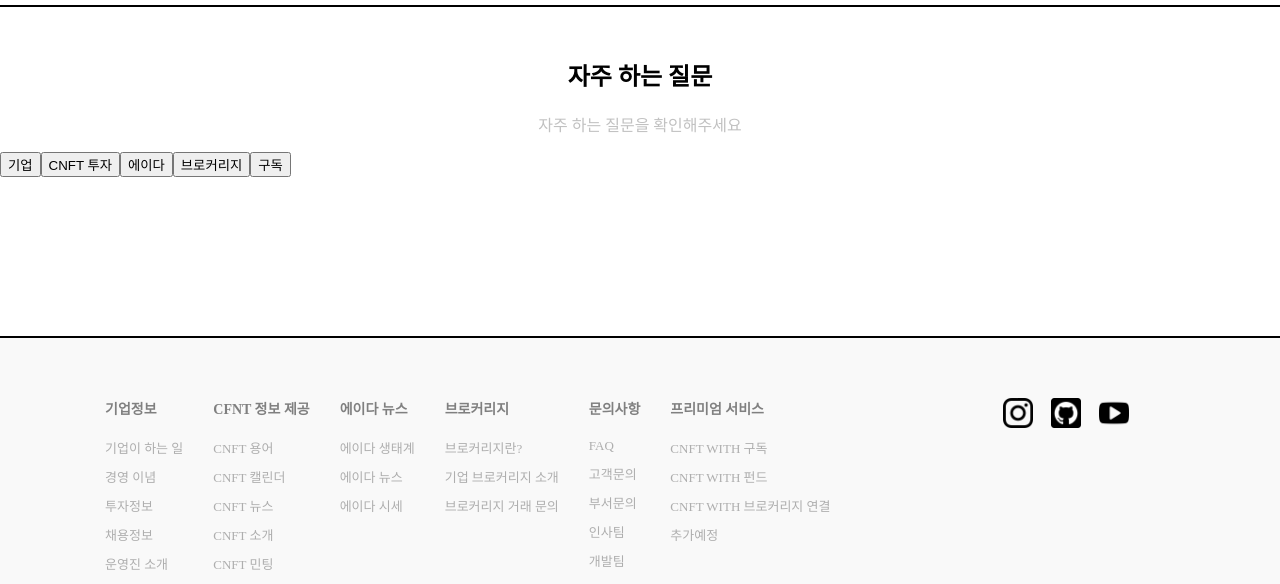
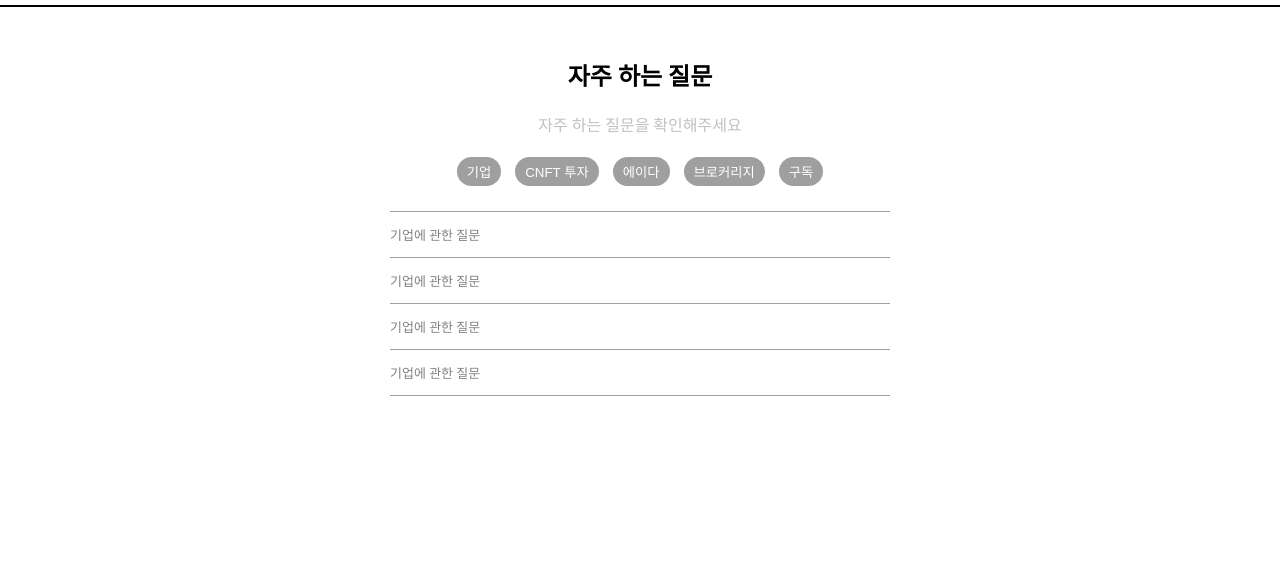
Before and after one commit to CookiePawn/CNFT-WITH, a PHP site: page /html/questionsPage.html in a window 1280 px wide. Shown: the part 649-1233 px from the top of the page. Run offline with PHP 8.4, Linux system fonts and the light colour scheme; some libraries are stand-ins or nearby versions; some web fonts are replaced.

Commit message:
UPDATE 1. 문의사항 페이지 하는중

```diff
--- a/css/questionsPage.css
+++ b/css/questionsPage.css
@@ -40,5 +40,29 @@ section[name="qnaListSection"] > p {
 }
 
 .qnaCategoryDiv > button{
-    float: left;
+    margin: 5px;
+    padding: 5px;
+    padding-left: 10px;
+    padding-right: 10px;
+    color: white;
+    background-color: #9f9f9f;
+    border-radius: 50px;
+    border: 0;
 }
+
+.qnaInfoListDiv {
+    width: 500px;
+    margin: auto;
+    margin-top: 20px;
+    border-top: 0.5px solid #9f9f9f;
+}
+
+.qnaInfo {
+    border-bottom: 0.5px solid #9f9f9f;
+}
+
+.qnaInfo > p {
+    font-size: 13px;
+    color: gray;
+    text-align: left;
+}
--- a/html/questionsPage.html
+++ b/html/questionsPage.html
@@ -141,6 +141,20 @@
                     <button>브로커리지</button>
                     <button>구독</button>
                 </div>
+                <div class="qnaInfoListDiv">
+                    <div class="qnaInfo 1">
+                        <p>기업에 관한 질문</p>
+                    </div>
+                    <div class="qnaInfo 2">
+                        <p>기업에 관한 질문</p>
+                    </div>
+                    <div class="qnaInfo 3">
+                        <p>기업에 관한 질문</p>
+                    </div>
+                    <div class="qnaInfo 4">
+                        <p>기업에 관한 질문</p>
+                    </div>
+                </div>
             </section>
 
 
```
Also changed, not shown: Tool/문의사항.png.
